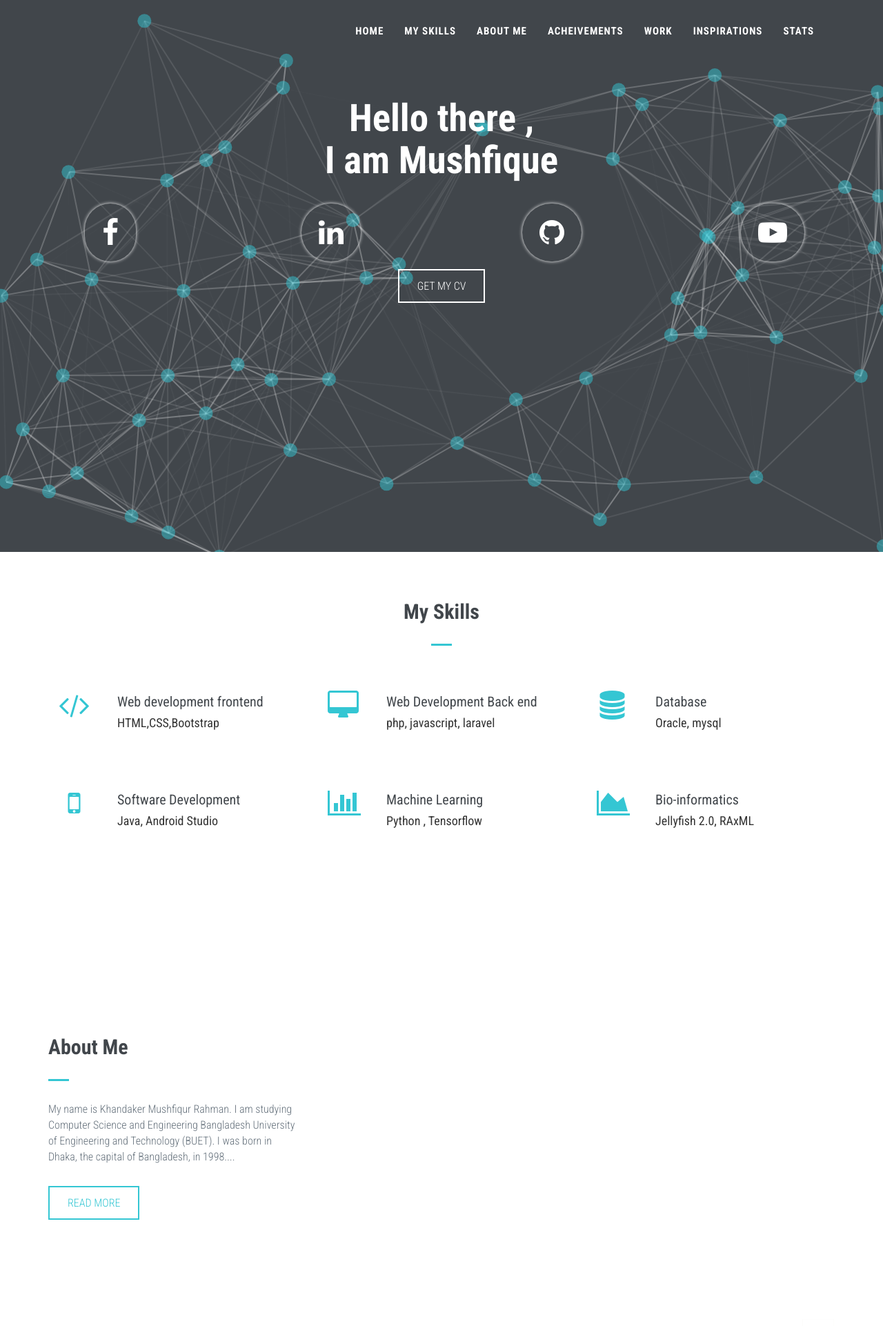
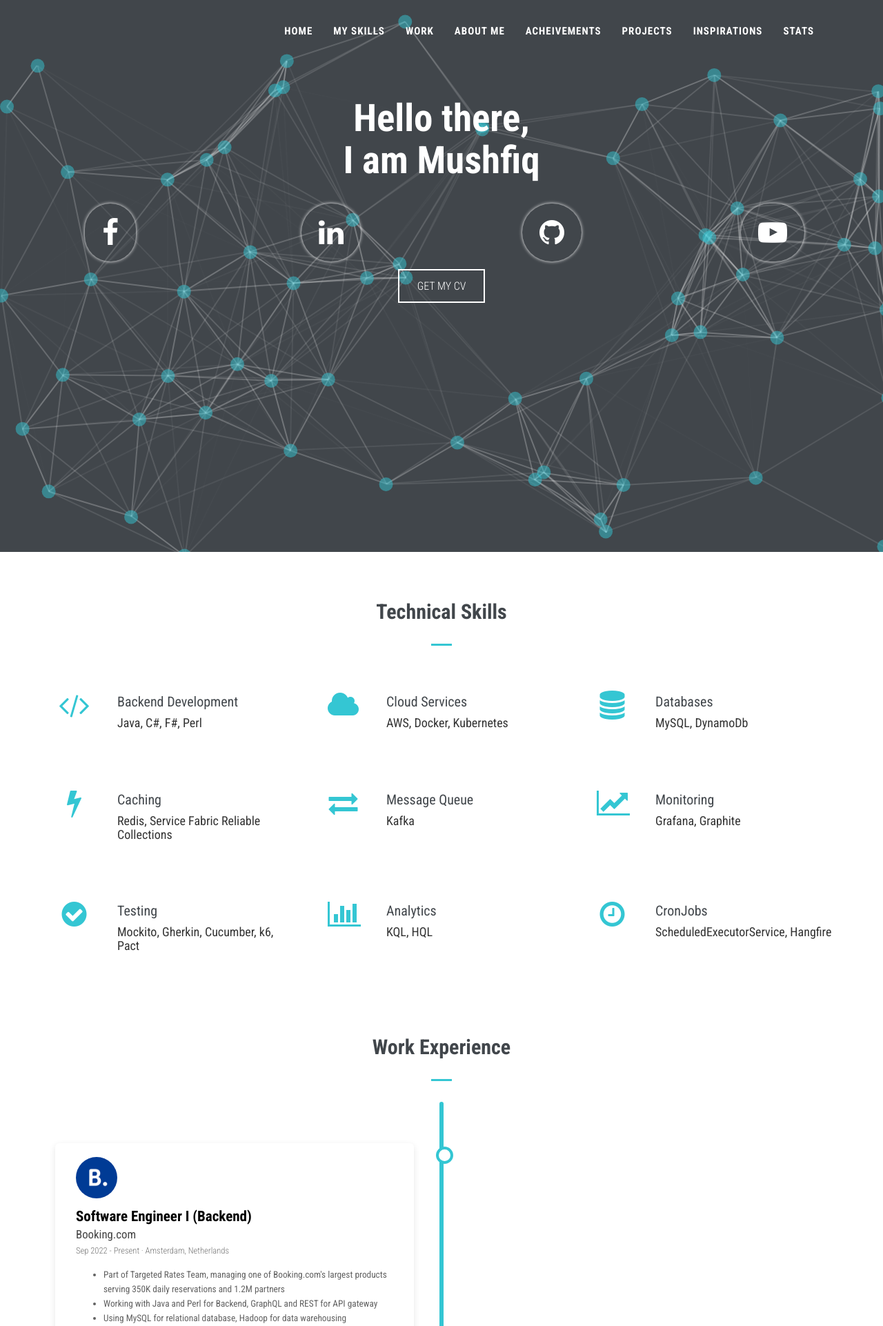
Before and after one commit to KMR-86/KMR-86.github.io, a PHP site: page /php_practice/index.html in a window 1280 px wide. Shown: the top 1922 px of the page at 69% size. Run offline with PHP 8.4, Linux system fonts and the light colour scheme; some libraries are stand-ins or nearby versions.

Commit message:
updating the skill section and add work section

```diff
--- a/css/style.css
+++ b/css/style.css
@@ -314,6 +314,118 @@
 /**************************************************************
 work section
 **************************************************************/
+.timeline {
+    position: relative;
+    max-width: 1200px;
+    margin: 0 auto;
+    padding: 50px 0;
+}
+.timeline::after {
+    content: '';
+    position: absolute;
+    width: 6px;
+    background-color: #33c6d3;
+    top: 0;
+    bottom: 0;
+    left: 50%;
+    margin-left: -3px;
+    border-radius: 3px;
+}
+.timeline-item {
+    padding: 10px 40px;
+    position: relative;
+    width: 50%;
+    animation: fadeIn 0.5s ease-in-out;
+}
+.timeline-item::after {
+    content: '';
+    position: absolute;
+    width: 25px;
+    height: 25px;
+    right: -17px;
+    background-color: white;
+    border: 4px solid #33c6d3;
+    top: 15px;
+    border-radius: 50%;
+    z-index: 1;
+}
+.left {
+    left: 0;
+}
+.right {
+    left: 50%;
+}
+.right::after {
+    left: -16px;
+}
+.content {
+    padding: 20px 30px;
+    background-color: white;
+    position: relative;
+    border-radius: 6px;
+    box-shadow: 0 3px 10px rgba(0,0,0,0.1);
+}
+.company-logo {
+    width: 60px;
+    height: 60px;
+    object-fit: cover;
+    border-radius: 50%;
+    margin-bottom: 15px;
+}
+.work-title {
+    color: #000000;
+    margin: 0;
+    font-size: 1.5em;
+    font-weight: 600;
+}
+.company-name {
+    color: #424242;
+    margin: 5px 0;
+    font-size: 1.2em;
+}
+.work-duration {
+    color: #757575;
+    font-size: 0.9em;
+    margin-bottom: 15px;
+}
+.work-description {
+    color: #616161;
+    font-size: 0.95em;
+    line-height: 1.6;
+}
+.tech-stack {
+    margin-top: 15px;
+    display: flex;
+    flex-wrap: wrap;
+    gap: 8px;
+}
+.tech-tag {
+    background-color: #e3f2fd;
+    color: #33c6d3;
+    padding: 5px 10px;
+    border-radius: 15px;
+    font-size: 0.85em;
+}
+@keyframes fadeIn {
+    from { opacity: 0; transform: translateY(20px); }
+    to { opacity: 1; transform: translateY(0); }
+}
+@media screen and (max-width: 600px) {
+    .timeline::after {
+        left: 31px;
+    }
+    .timeline-item {
+        width: 100%;
+        padding-left: 70px;
+        padding-right: 25px;
+    }
+    .timeline-item::after {
+        left: 15px;
+    }
+    .right {
+        left: 0%;
+    }
+}
 
 
 
--- a/index.html
+++ b/index.html
@@ -45,9 +45,10 @@
                     <ul class="nav navbar-nav">
                         <li><a class="smooth-scroll" href="#home">Home</a></li>
                         <li><a class="smooth-scroll" href="#service">My Skills</a></li>
+                        <li><a class="smooth-scroll" href="#work-experience">Work</a></li>
                         <li><a class="smooth-scroll" href="#about">About Me</a></li>
                         <li><a class="smooth-scroll" href="#achievements">Acheivements</a></li>
-                        <li><a class="smooth-scroll" href="#work">Work</a></li>
+                        <li><a class="smooth-scroll" href="#projects">Projects</a></li>
                         <li><a class="smooth-scroll" href="#testimonials">Inspirations</a></li>
                         <li><a class="smooth-scroll" href="#stats">Stats</a></li>
 
@@ -66,7 +67,7 @@
         <div id="home-content-box">
             <div id="home-content-box-inner" class="text-center">
                 <div id="home-heading" class="animated zoomIn">
-                    <h4> <br> <br> Hello there ,<br> I am Mushfique
+                    <h4> <br> <br> Hello there,<br> I am Mushfiq
                     </h4>
                 </div>
 
@@ -103,12 +104,7 @@
                 <div id="home-btn" class="animated zoomIn">
                     <a class="btn btn-lg btn-general btn-white" href="https://drive.google.com/file/d/1Nbe6w1yOY7UUkZoGpGM4gEHHREM4vKCE/view?usp=sharing" role="button" > Get My CV</a>
                 </div>
-
             </div>
-
-
-
-
         </div>
 
     </div>
@@ -119,94 +115,270 @@
     <section id="service">
         <div class="content-box">
             <div class="content-title wow animated fadeInDown" data-wow-duration="1s" data-wow-delay=".5s">
-            <h3> My Skills </h3>
+                <h3> Technical Skills </h3>
                 <div class="content-title-underline"></div>
             </div>
             <div class="container">
+                <!-- First Row -->
                 <div class="row wow animated fadeInUp" data-wow-duration="1s" data-wow-delay=".5s">
-                <div class="col-md-4 col-sm-6">
-                    <div class="service-item ">
-                        <div class="service-item-icon ">
+                    <!-- Backend Development -->
+                    <div class="col-md-4 col-sm-4">
+                        <div class="service-item">
+                            <div class="service-item-icon">
                                 <i class="fa fa-code fa-3x" aria-hidden="true"></i>
                             </div>
-                        <div class="service-item-title ">
-                            <h3>Web development frontend</h3>
+                            <div class="service-item-title">
+                                <h3>Backend Development</h3>
                             </div>
-                        <div class="service-item-des ">
-                            <h4>HTML,CSS,Bootstrap</h4>
+                            <div class="service-item-des">
+                                <h4>Java, C#, F#, Perl</h4>
                             </div>
                         </div>
                     </div>
-                <div class="col-md-4 col-sm-6">
-                    <div class="service-item ">
-                        <div class="service-item-icon ">
-                            <i class="fa fa-desktop fa-3x" aria-hidden="true"></i>
+                    <!-- Cloud Services -->
+                    <div class="col-md-4 col-sm-4">
+                        <div class="service-item">
+                            <div class="service-item-icon">
+                                <i class="fa fa-cloud fa-3x" aria-hidden="true"></i>
                             </div>
-                        <div class="service-item-title ">
-                            <h3> Web Development Back end </h3>
+                            <div class="service-item-title">
+                                <h3>Cloud Services</h3>
                             </div>
-                        <div class="service-item-des ">
-                            <h4>php, javascript, laravel</h4>
+                            <div class="service-item-des">
+                                <h4>AWS, Docker, Kubernetes</h4>
                             </div>
                         </div>
                     </div>
-                <div class="col-md-4 col-sm-6">
-                    <div class="service-item ">
-                        <div class="service-item-icon ">
+                    <!-- Databases -->
+                    <div class="col-md-4 col-sm-4">
+                        <div class="service-item">
+                            <div class="service-item-icon">
                                 <i class="fa fa-database fa-3x" aria-hidden="true"></i>
                             </div>
-                        <div class="service-item-title ">
-                            <h3> Database </h3>
+                            <div class="service-item-title">
+                                <h3>Databases</h3>
                             </div>
-                        <div class="service-item-des ">
-                            <h4>Oracle, mysql</h4>
+                            <div class="service-item-des">
+                                <h4>MySQL, DynamoDb</h4>
                             </div>
                         </div>
                     </div>
-                <div class="col-md-4 col-sm-6">
-                    <div class="service-item ">
-                        <div class="service-item-icon ">
-                            <i class="fa fa-mobile fa-3x" aria-hidden="true"></i>
                 </div>
-                        <div class="service-item-title ">
-                            <h3> Software Development </h3>
+
+                <!-- Second Row -->
+                <div class="row wow animated fadeInUp" data-wow-duration="1s" data-wow-delay=".5s">
+                    <!-- Caching -->
+                    <div class="col-md-4 col-sm-4">
+                        <div class="service-item">
+                            <div class="service-item-icon">
+                                <i class="fa fa-bolt fa-3x" aria-hidden="true"></i>
                             </div>
-                        <div class="service-item-des ">
-                            <h4>Java, Android Studio</h4>
+                            <div class="service-item-title">
+                                <h3>Caching</h3>
+                            </div>
+                            <div class="service-item-des">
+                                <h4>Redis, Service Fabric Reliable Collections</h4>
                             </div>
                         </div>
                     </div>
-                <div class="col-md-4 col-sm-6">
-                    <div class="service-item ">
-                        <div class="service-item-icon ">
-                            <i class="fa fa-bar-chart fa-3x" aria-hidden="true"></i>
+                    <!-- Message Queue -->
+                    <div class="col-md-4 col-sm-4">
+                        <div class="service-item">
+                            <div class="service-item-icon">
+                                <i class="fa fa-exchange fa-3x" aria-hidden="true"></i>
                             </div>
-                        <div class="service-item-title ">
-                            <h3> Machine Learning </h3>
+                            <div class="service-item-title">
+                                <h3>Message Queue</h3>
                             </div>
-                        <div class="service-item-des ">
-                            <h4>Python , Tensorflow</h4>
+                            <div class="service-item-des">
+                                <h4>Kafka</h4>
                             </div>
                         </div>
                     </div>
-                <div class="col-md-4 col-sm-6">
-                    <div class="service-item ">
-                        <div class="service-item-icon ">
-                            <i class="fa fa-area-chart fa-3x" aria-hidden="true"></i>
+                    <!-- Monitoring -->
+                    <div class="col-md-4 col-sm-4">
+                        <div class="service-item">
+                            <div class="service-item-icon">
+                                <i class="fa fa-line-chart fa-3x" aria-hidden="true"></i>
                             </div>
-                        <div class="service-item-title ">
-                            <h3> Bio-informatics </h3>
+                            <div class="service-item-title">
+                                <h3>Monitoring</h3>
                             </div>
-                        <div class="service-item-des ">
-                            <h4>Jellyfish 2.0, RAxML</h4>
+                            <div class="service-item-des">
+                                <h4>Grafana, Graphite</h4>
+                            </div>
+                        </div>
+                    </div>
+                </div>
+
+                <!-- Third Row -->
+                <div class="row wow animated fadeInUp" data-wow-duration="1s" data-wow-delay=".5s">
+                    <!-- Testing -->
+                    <div class="col-md-4 col-sm-4">
+                        <div class="service-item">
+                            <div class="service-item-icon">
+                                <i class="fa fa-check-circle fa-3x" aria-hidden="true"></i>
+                            </div>
+                            <div class="service-item-title">
+                                <h3>Testing</h3>
+                            </div>
+                            <div class="service-item-des">
+                                <h4>Mockito, Gherkin, Cucumber, k6, Pact</h4>
+                            </div>
+                        </div>
+                    </div>
+                    <!-- Analytics -->
+                    <div class="col-md-4 col-sm-4">
+                        <div class="service-item">
+                            <div class="service-item-icon">
+                                <i class="fa fa-bar-chart fa-3x" aria-hidden="true"></i>
+                            </div>
+                            <div class="service-item-title">
+                                <h3>Analytics</h3>
+                            </div>
+                            <div class="service-item-des">
+                                <h4>KQL, HQL</h4>
+                            </div>
+                        </div>
+                    </div>
+                    <!-- Scheduling -->
+                    <div class="col-md-4 col-sm-4">
+                        <div class="service-item">
+                            <div class="service-item-icon">
+                                <i class="fa fa-clock-o fa-3x" aria-hidden="true"></i>
+                            </div>
+                            <div class="service-item-title">
+                                <h3>CronJobs</h3>
+                            </div>
+                            <div class="service-item-des">
+                                <h4>ScheduledExecutorService, Hangfire</h4>
                             </div>
                         </div>
                     </div>
                 </div>
             </div>
-
         </div>
     </section>
+
+    <!-- ABOUT WORK CODE -->
+    <section id="work-experience">
+        <div class="content-box">
+            <div class="content-title wow animated fadeInDown" data-wow-duration="1s" data-wow-delay=".5s">
+                <h3>Work Experience</h3>
+                <div class="content-title-underline"></div>
+            </div>
+
+            <div class="timeline">
+                <!-- Booking.com -->
+                <div class="timeline-item left">
+                    <div class="content">
+                        <img src="images/work-company-logo/booking.jpeg" alt="Booking.com" class="company-logo">
+                        <h3 class="work-title">Software Engineer I (Backend)</h3>
+                        <h4 class="company-name">Booking.com</h4>
+                        <p class="work-duration">Sep 2022 - Present · Amsterdam, Netherlands</p>
+                        <div class="work-description">
+                            <ul>
+                                <li>Part of Targeted Rates Team, managing one of Booking.com's largest products serving 350K daily reservations and 1.2M partners</li>
+                                <li>Working with Java and Perl for Backend, GraphQL and REST for API gateway</li>
+                                <li>Using MySQL for relational database, Hadoop for data warehousing</li>
+                                <li>Implementing Graphite for time series data, Grafana dashboards for metrics analysis</li>
+                                <li>Managing data streaming with Kafka infrastructure</li>
+                            </ul>
+                        </div>
+                        <div class="tech-stack">
+                            <span class="tech-tag">Java</span>
+                            <span class="tech-tag">Perl</span>
+                            <span class="tech-tag">GraphQL</span>
+                            <span class="tech-tag">MySQL</span>
+                            <span class="tech-tag">Hadoop</span>
+                            <span class="tech-tag">Kafka</span>
+                            <span class="tech-tag">Grafana</span>
+                            <span class="tech-tag">Graphite</span>
+                        </div>
+                    </div>
+                </div>
+
+                <!-- Chaldal Level III -->
+                <div class="timeline-item right">
+                    <div class="content">
+                        <img src="images/work-company-logo/chaldal.png" alt="Chaldal" class="company-logo">
+                        <h3 class="work-title">Software Engineer (Level III)</h3>
+                        <h4 class="company-name">Chaldal</h4>
+                        <p class="work-duration">Jul 2022 - Sep 2022 · 3 mos · Dhaka, Bangladesh · On-site</p>
+                        <div class="work-description">
+                            <h5>Search Suggestion Service:</h5>
+                            <ul>
+                                <li>Built a service scaling to 1M+ daily searches with three-phase implementation</li>
+                                <li>Implemented Hangfire cron job for daily collection and filtering of search data using Azure Monitor Application Insights and KQL</li>
+                                <li>Utilized Service Fabric reliable collections for high-availability caching</li>
+                                <li>Developed Lucene-based search engine with advanced suggestion logic for popularity, seasonality, and personalization</li>
+                            </ul>
+
+                            <h5>Search Improvement Project:</h5>
+                            <ul>
+                                <li>Led implementation of word segmentation searches</li>
+                                <li>Developed transliteration and phonetic spelling search capabilities</li>
+                                <li>Led 10-person team for search metadata enhancement covering 12k+ products</li>
+                                <li>Created search tag guidelines and implemented NLP-based keyword extraction</li>
+                            </ul>
+                        </div>
+                        <div class="tech-stack">
+                            <span class="tech-tag">F#</span>
+                            <span class="tech-tag">Azure Service Fabric</span>
+                            <span class="tech-tag">Lucene</span>
+                            <span class="tech-tag">KQL</span>
+                            <span class="tech-tag">Hangfire</span>
+                            <span class="tech-tag">NLP</span>
+                        </div>
+                    </div>
+                </div>
+
+                <!-- Chaldal Level II -->
+                <div class="timeline-item left">
+                    <div class="content">
+                        <img src="images/work-company-logo/chaldal.png" alt="Chaldal" class="company-logo">
+                        <h3 class="work-title">Software Engineer (Level II)</h3>
+                        <h4 class="company-name">Chaldal</h4>
+                        <p class="work-duration">Feb 2021 - Jun 2022 · 1 yr 5 mos · Dhaka, Bangladesh</p>
+                        <div class="work-description">
+                            <h5>Customer Experience Team:</h5>
+                            <ul>
+                                <li>Enhanced search algorithms with Lucene.net and F# for transliterated terms and recursive categories</li>
+                                <li>Implemented pharmacy-specific search features including generic drug names</li>
+                                <li>Developed address search with bounding box algorithm for map visualization</li>
+                                <li>Built connected warehouse mapping system using Azure Service Fabric</li>
+                                <li>Created C# to JavaScript transpiler using expression trees</li>
+                            </ul>
+
+                            <h5>Algorithm Team:</h5>
+                            <ul>
+                                <li>Developed stock distribution and reshuffling algorithms based on sales predictions</li>
+                                <li>Implemented property-based testing using FsCheck and XUnit</li>
+                            </ul>
+
+                            <h5>Logistics Team:</h5>
+                            <ul>
+                                <li>Optimized database storage by implementing Gzip compression, reducing storage from 300GB to 40GB</li>
+                            </ul>
+                        </div>
+                        <div class="tech-stack">
+                            <span class="tech-tag">C#</span>
+                            <span class="tech-tag">F#</span>
+                            <span class="tech-tag">.NET</span>
+                            <span class="tech-tag">Azure</span>
+                            <span class="tech-tag">Lucene</span>
+                            <span class="tech-tag">Hangfire</span>
+                            <span class="tech-tag">XUnit</span>
+                        </div>
+                    </div>
+                </div>
+            </div>
+        </div>
+    </section>
+
+
+
+
 <!-- ABOUT SECTION CODE -->
 <section id="about">
     <div id="about-bg-diagonal" class="bg-parallex">
@@ -346,10 +518,10 @@
 
 
 </div>
-<section id="work">
+<section id="projects">
     <div class="content-box">
         <div class="content-title wow animated fadeInDown" data-wow-duration="1s" data-wow-delay=".5s">
-            <h3> My Works </h3>
+            <h3> My Projects </h3>
             <div class="content-title-underline"></div>
         </div>
 
```
Also changed, not shown: images/work-company-logo/booking.jpeg (added), images/work-company-logo/chaldal.png (added). Lines whose indentation alone changed are shown as unchanged.
